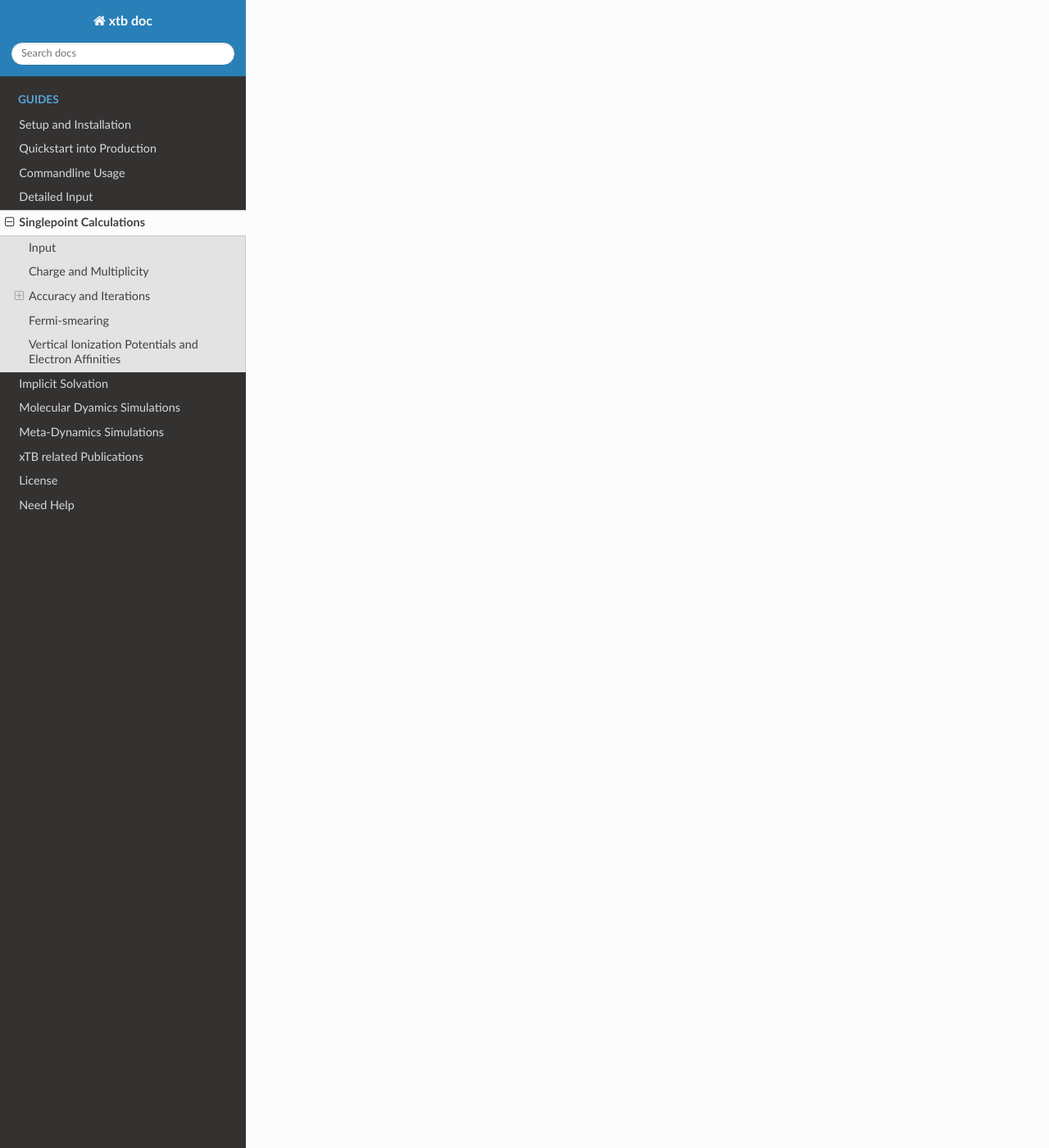
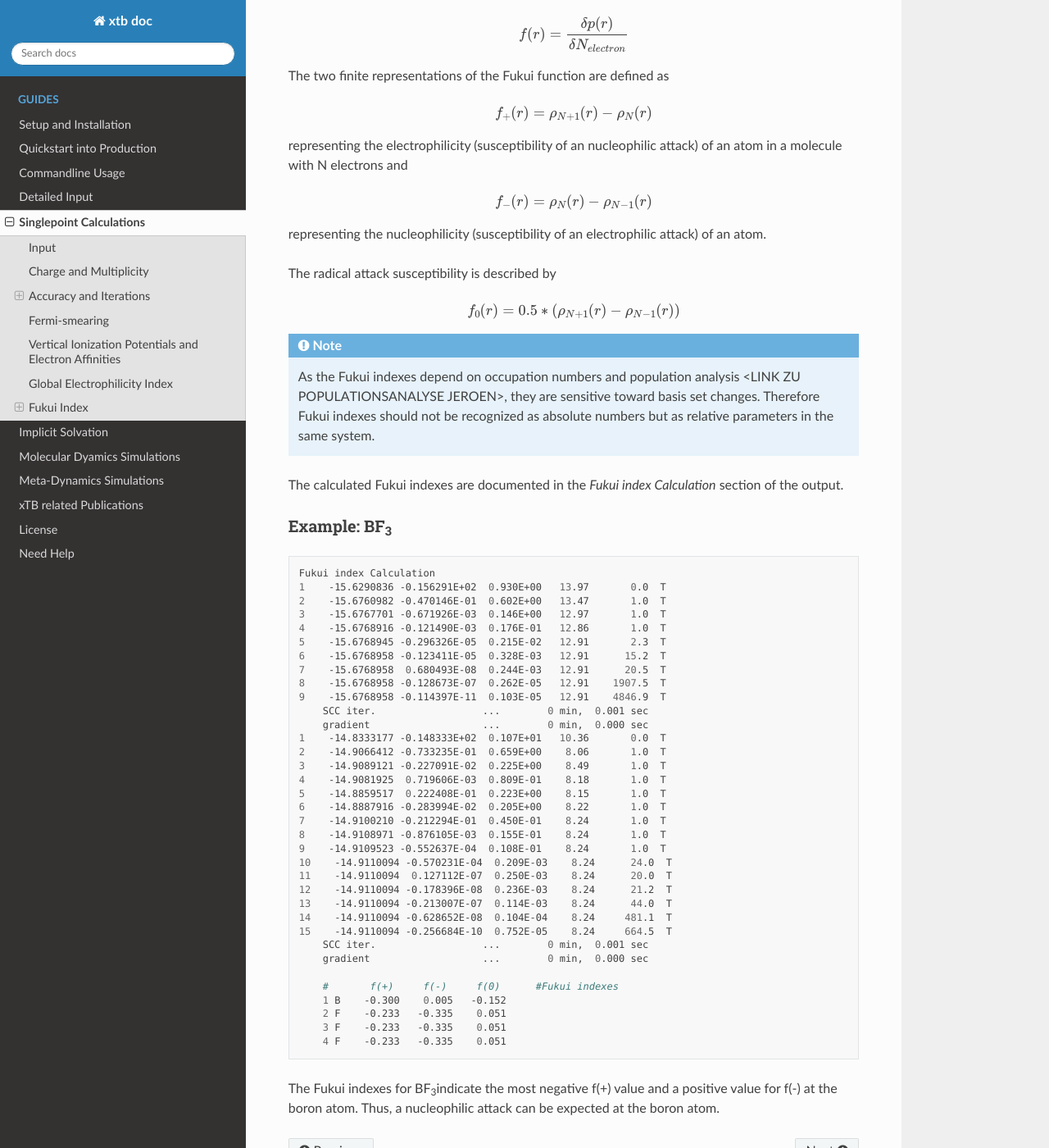
Before and after one commit to grimme-lab/xtb_docs, a Sphinx documentation site: the page built from source/sp.rst, in a window 1280 px wide and 1400 px high, scrolled down 8041 px. Shown: the whole window at 82% size. Built offline with Sphinx 7.4.7 and the Read the Docs theme 2.0.0, drawn with Linux system fonts in a browser that asks for light colours; some of the changed text lies outside the part shown.

Commit message:
Update sp.rst

```diff
--- a/source/sp.rst
+++ b/source/sp.rst
@@ -363,3 +363,100 @@
    empirical EA shift (eV):    4.8455     # Empirical shift
    delta SCC EA (eV):   -2.0320           # Finally calculated vertical EA
    ------------------------------------------------------------------------
+
+Global Electrophilicity Index
+==================================================================================
+
+``xtb`` can be used for direct calculation of Global Electrophilicity Indexes (GEI) that can be used to estimate the electrophilicity or Lewis acidity of various compounds from vertical IPs and EAs. In  ``xtb`` the GEI is defined as:
+
+.. math::
+   GEI = \frac{(IP+EA)^{2}}{8*(IP-EA)}
+
+The GEI calculation can be evoked from the command line:
+
+.. code:: sh
+
+  > xtb coord --vomega
+
+The calculated GEI is documented in the output after the *vertical delta SCC EA calculation* section
+
+.. code:: bash
+
+   ------------------------------------------------------------------------
+   Calculation of global electrophilicity index (IP+EA)²/(8·(IP-EA))
+   Global electrophilicity index (eV):    1.0923   #GEI for water
+   ------------------------------------------------------------------------
+
+Fukui Index
+==================================================================================
+
+The Fukui indexes or condensed Fukui function can be calculated to estimate the most electrophilic or nucleophilic sites of a molecule.
+
+.. math::
+   f(r) = \frac{\delta p(r)}{\delta N_{electron}}
+
+The two finite representations of the Fukui function are defined as
+
+.. math::
+   f_{+}(r) = \rho_{N+1}(r)-\rho_{N}(r)
+
+representing the electrophilicity (susceptibility of an nucleophilic attack) of an atom in a molecule with N electrons and
+
+.. math::
+   f_{-}(r) = \rho_{N}(r)-\rho_{N-1}(r)
+
+representing the nucleophilicity (susceptibility of an electrophilic attack) of an atom.
+
+The radical attack susceptibility is described by
+
+.. math::
+   f_{0}(r) = 0.5*(\rho_{N+1}(r)-\rho_{N-1}(r))
+
+
+.. note:: As the Fukui indexes depend on occupation numbers and population analysis <LINK ZU POPULATIONSANALYSE JEROEN>, they are sensitive toward basis set changes. Therefore Fukui indexes should not be recognized as absolute numbers but as relative parameters in the same system.
+
+The calculated Fukui indexes are documented in the *Fukui index Calculation* section of the output.
+
+Example: BF\ :sub:`3`\
+---------------------------------
+
+.. code:: bash
+
+
+    Fukui index Calculation
+    1    -15.6290836 -0.156291E+02  0.930E+00   13.97       0.0  T
+    2    -15.6760982 -0.470146E-01  0.602E+00   13.47       1.0  T
+    3    -15.6767701 -0.671926E-03  0.146E+00   12.97       1.0  T
+    4    -15.6768916 -0.121490E-03  0.176E-01   12.86       1.0  T
+    5    -15.6768945 -0.296326E-05  0.215E-02   12.91       2.3  T
+    6    -15.6768958 -0.123411E-05  0.328E-03   12.91      15.2  T
+    7    -15.6768958  0.680493E-08  0.244E-03   12.91      20.5  T
+    8    -15.6768958 -0.128673E-07  0.262E-05   12.91    1907.5  T
+    9    -15.6768958 -0.114397E-11  0.103E-05   12.91    4846.9  T
+        SCC iter.                  ...        0 min,  0.001 sec
+        gradient                   ...        0 min,  0.000 sec
+    1    -14.8333177 -0.148333E+02  0.107E+01   10.36       0.0  T
+    2    -14.9066412 -0.733235E-01  0.659E+00    8.06       1.0  T
+    3    -14.9089121 -0.227091E-02  0.225E+00    8.49       1.0  T
+    4    -14.9081925  0.719606E-03  0.809E-01    8.18       1.0  T
+    5    -14.8859517  0.222408E-01  0.223E+00    8.15       1.0  T
+    6    -14.8887916 -0.283994E-02  0.205E+00    8.22       1.0  T
+    7    -14.9100210 -0.212294E-01  0.450E-01    8.24       1.0  T
+    8    -14.9108971 -0.876105E-03  0.155E-01    8.24       1.0  T
+    9    -14.9109523 -0.552637E-04  0.108E-01    8.24       1.0  T
+    10    -14.9110094 -0.570231E-04  0.209E-03    8.24      24.0  T
+    11    -14.9110094  0.127112E-07  0.250E-03    8.24      20.0  T
+    12    -14.9110094 -0.178396E-08  0.236E-03    8.24      21.2  T
+    13    -14.9110094 -0.213007E-07  0.114E-03    8.24      44.0  T
+    14    -14.9110094 -0.628652E-08  0.104E-04    8.24     481.1  T
+    15    -14.9110094 -0.256684E-10  0.752E-05    8.24     664.5  T
+        SCC iter.                  ...        0 min,  0.001 sec
+        gradient                   ...        0 min,  0.000 sec
+
+        #       f(+)     f(-)     f(0)      #Fukui indexes
+        1 B    -0.300    0.005   -0.152
+        2 F    -0.233   -0.335    0.051
+        3 F    -0.233   -0.335    0.051
+        4 F    -0.233   -0.335    0.051
+
+The Fukui indexes for BF\ :sub:`3`\ indicate the most negative f(+) value and a positive value for f(-) at the boron atom. Thus, a nucleophilic attack can be expected at the boron atom.
```
